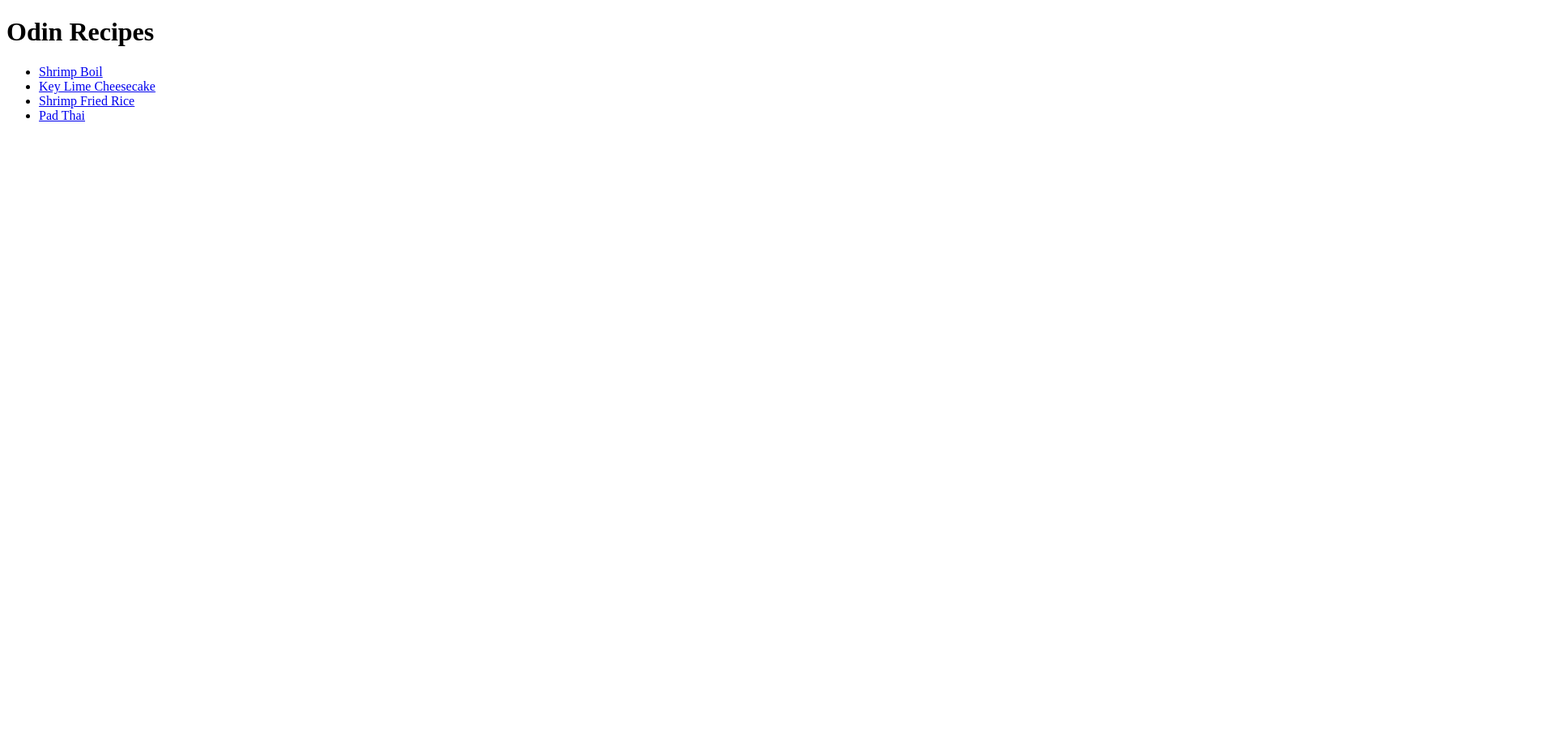
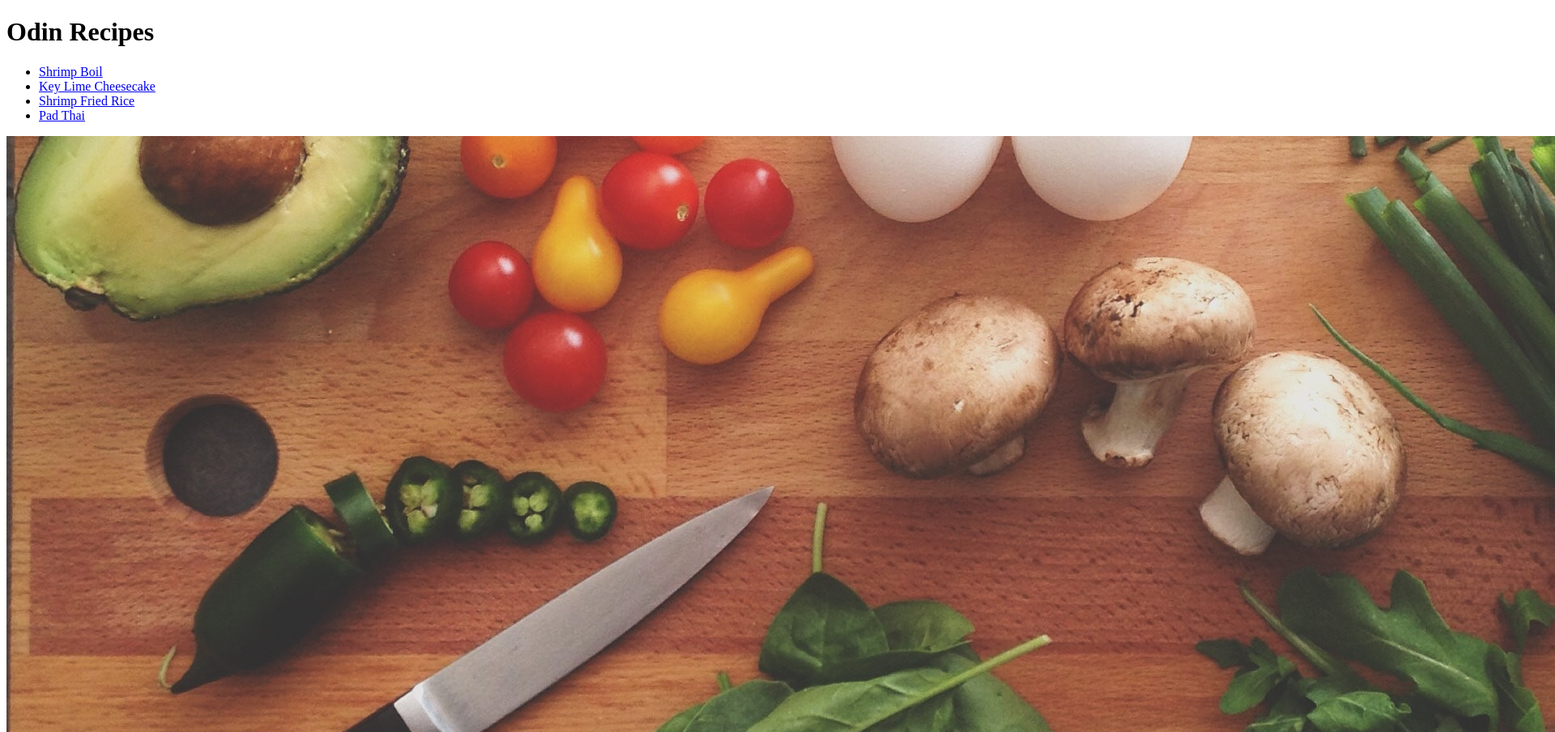
Before and after one commit to CJDreams83/odin-recipes, a plain HTML site: page index.html in a window 1280 px wide. Shown: the top 904 px of the page at 81% size, 1920 px wide, since content can reach past the window. Before the commit the page ends 800 px from the top, so only its background shows below. Drawn offline with Linux system fonts and the light colour scheme.

Commit message:
A photo added to index.html

```diff
--- a/index.html
+++ b/index.html
@@ -7,7 +7,10 @@
     <title>Document</title>
 </head>
 <body>
+
     <h1>Odin Recipes</h1>
+
+
     <ul>
      <li><a href="recipes/shrimp-boil.html">Shrimp Boil</a></li>
      <li><a href="recipes/key-lime-cheesecake.html">Key Lime Cheesecake</a></li>
@@ -15,5 +18,6 @@
      <li><a href="recipes/pad-thai.html">Pad Thai</a></li>
 
    </ul>
+   <img src="food.jpg" alt="Cutting board with eggs, spinach, avocado, tomatoes, celery and mushrooms">
 </body>
 </html>
```
Also changed, not shown: food.jpg (added).
